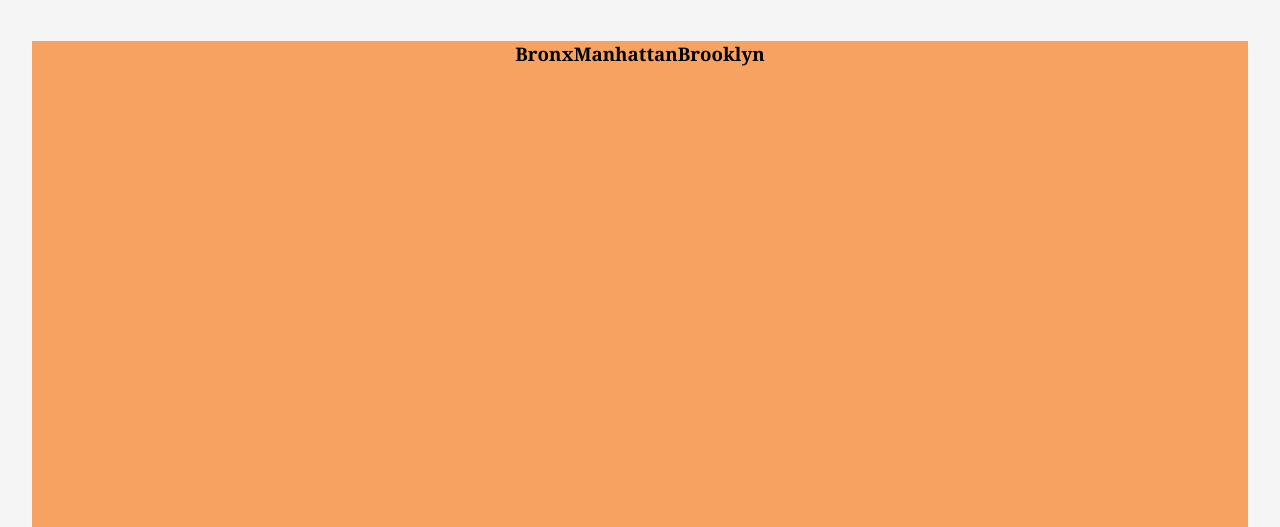
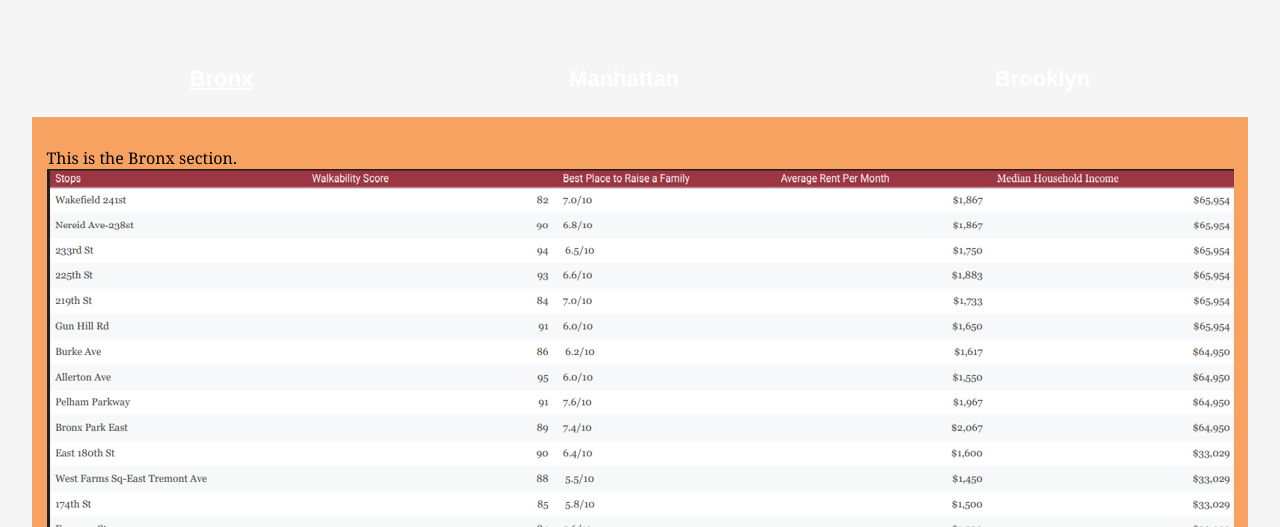
Before and after one commit to adjoannek/HC_Final_Project, a plain HTML site: page sixline.html in a window 1280 px wide. Shown: the part 273-800 px from the top of the page. Drawn offline with Linux system fonts and the light colour scheme.

Commit message:
small fix more problems with the box

```diff
--- a/sixline.html
+++ b/sixline.html
@@ -38,16 +38,30 @@
             <hr>
 
     <!--The box-->
+    <div class="borough-tabs">
+        <button class="borough-tab active" onclick="switchBorough('bronx', this)">Bronx</button>
+        <button class="borough-tab" onclick="switchBorough('manhattan', this)">Manhattan</button>
+        <button class="borough-tab" onclick="switchBorough('brooklyn', this)">Brooklyn</button>
+    </div>
         <div class="info-box">
-            <div class="bronx-info">
-                <h3>Bronx</h3>
-            </div>
-            <div class="man-info">
-                <h3>Manhattan</h3>
-            </div>
-            <div class="bk-info">
-                <h3>Brooklyn</h3>
-            </div>
+
+    <div class="borough-content">
+        <div id="bronx" class="borough-section active-section">
+            <p>This is the Bronx section.</p>
+            <img src="images/img.png" alt = "The stops of the 2 train in The Bronx">
+        </div>
+
+        <div id="manhattan" class="borough-section">
+            <p>This is the Manhattan section.</p>
+                 <img src="images/image2.png" alt = "The stops of the 2 train in Manhattan">
+        </div>
+
+        <div id="brooklyn" class="borough-section">
+            <p>This is the Brooklyn section.</p>
+                <img src="images/newimage3.png" alt = "The stops of the 2 train in Brooklyn">
+        </div>
+    </div>
+
         </div>
         <hr>
 
@@ -70,5 +84,24 @@
 
 
         <script src="" async defer></script>
+        <script>
+function switchBorough(sectionId, clickedButton) {
+    // Remove "active" from all tabs
+    document.querySelectorAll(".borough-tab").forEach(btn =>
+        btn.classList.remove("active")
+    );
+
+    // Make clicked tab active
+    clickedButton.classList.add("active");
+
+    // Hide all borough sections
+    document.querySelectorAll(".borough-section").forEach(sec =>
+        sec.classList.remove("active-section")
+    );
+
+    // Show selected one
+    document.getElementById(sectionId).classList.add("active-section");
+}
+</script>
 </body>
 </html>
```
